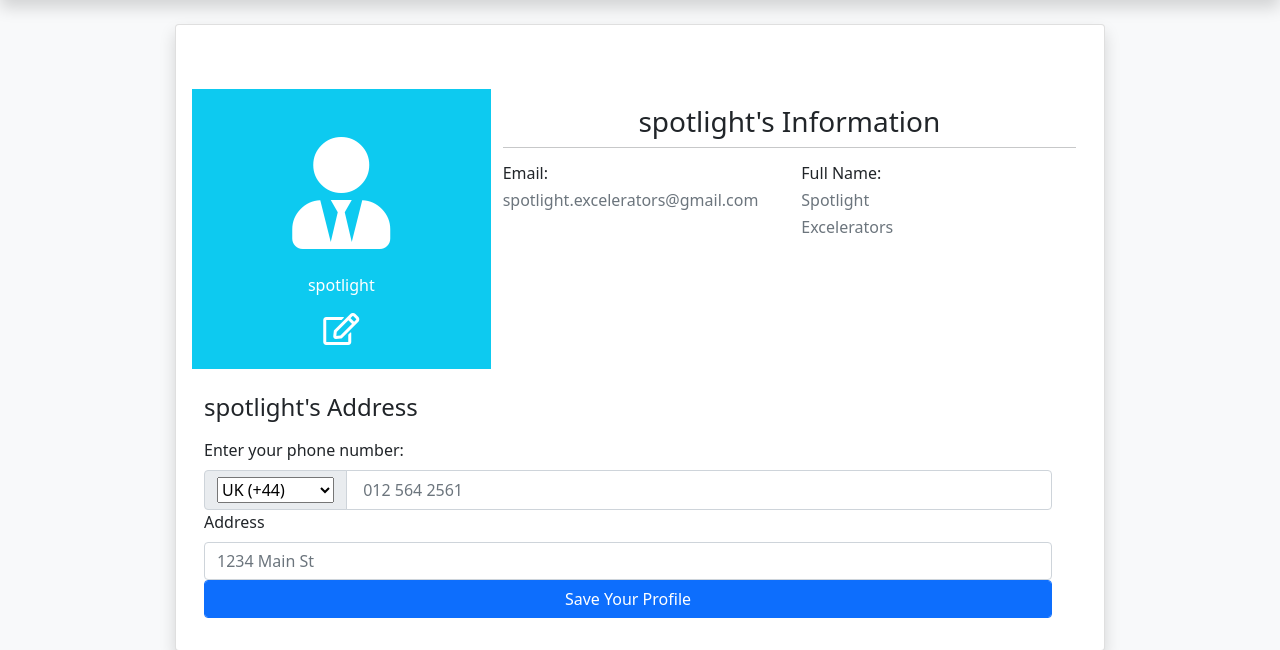
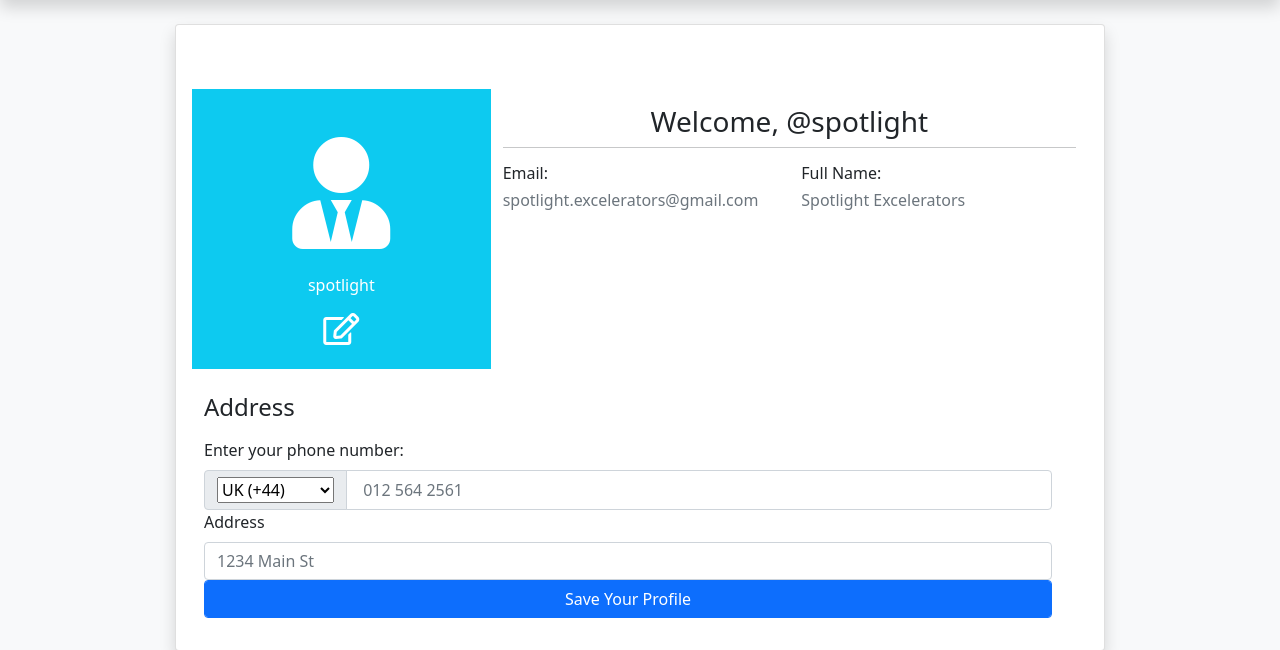
Before and after one commit to AaganMaskey/P2-Spotlight, a Django app: a page that uses spotlightv0/templates/base.html in a window 1280 px wide. Shown: the part 73-723 px from the top of the page. Run offline with Django 3.2, Linux system fonts and the light colour scheme; a user stored in the database is signed in; some libraries are stand-ins or nearby versions.

Commit message:
Changes in profile

```diff
--- a/spotlightv0/templates/base.html
+++ b/spotlightv0/templates/base.html
@@ -79,7 +79,6 @@
                             {% endif %}
                             {% if user.is_authenticated %}
                             {{user.username}}
-
                             {% endif %}
                             {% csrf_token %}
                         </a>
--- a/spotlightv0/templates/profile.html
+++ b/spotlightv0/templates/profile.html
@@ -20,7 +20,7 @@
                         </div>
                     </div>
                     <div class="col-sm-8 bg-white rounded-right">
-                        <h3 class="mt-3 text-center"> {{user.username}}'s Information</h3>
+                        <h3 class="mt-3 text-center">Welcome, @{{user.username}}</h3>
                         <hr class="badge-primary mt-0 w-100">
                         <div class="row">
                             <div class="col-sm-6">
@@ -35,8 +35,7 @@
                             </div> {% endcomment %}
                             <div class="col-sm-6">
                               <h6 class="font-weight-bold">Full Name:</h6>
-                              <h6 class="text-muted">{{user.first_name}}</h6>
-                              <h6 class="text-muted">{{user.last_name}}</h6>
+                              <h6 class="text-muted">{{user.first_name}} {{user.last_name}}</h6>
 
                         </div>
                     </div>
@@ -50,7 +49,7 @@
 
         <div class="container">
             <br>
-          <h4 class="mb-3">{{user.username}}'s Address</h4>
+          <h4 class="mb-3">Address</h4>
           <form  class="needs-validation" novalidate="" onsubmit="process(event)>
 
 
```
Also changed, not shown: spotlightv0/db.sqlite3.
